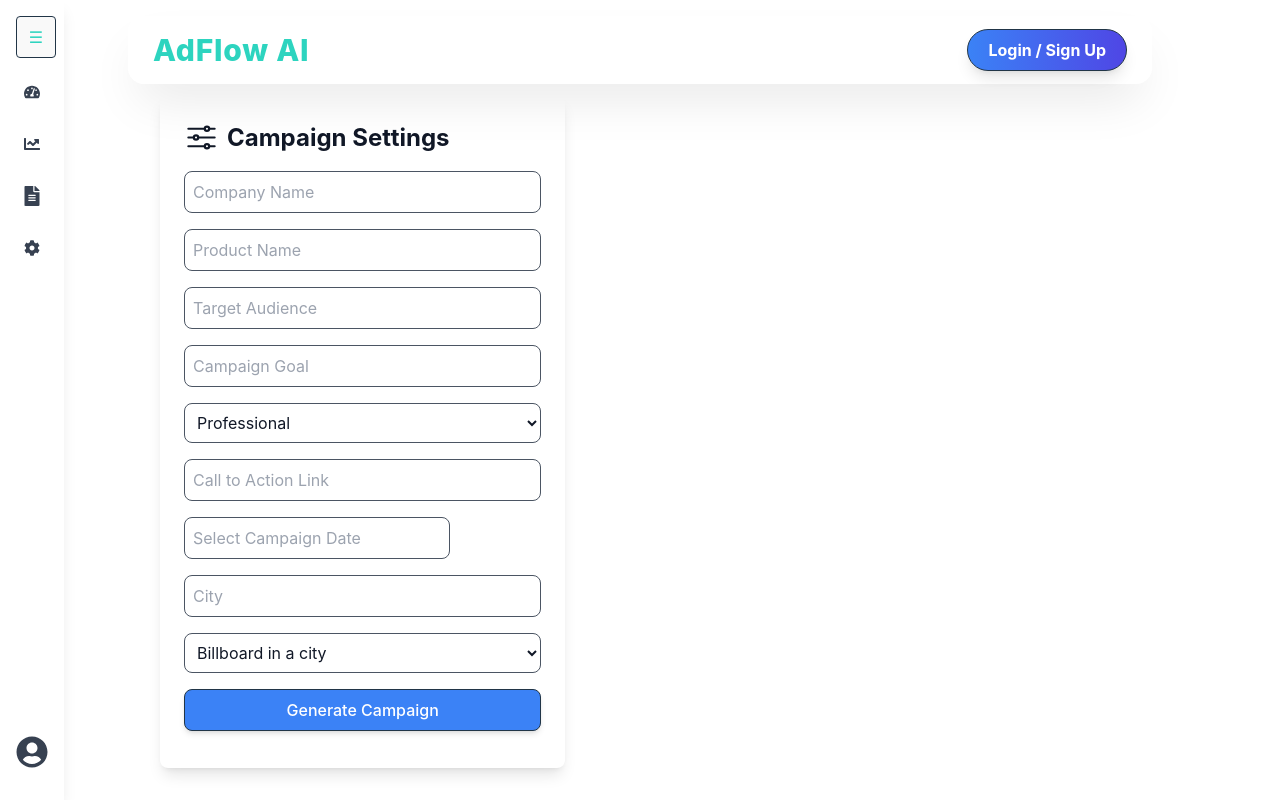
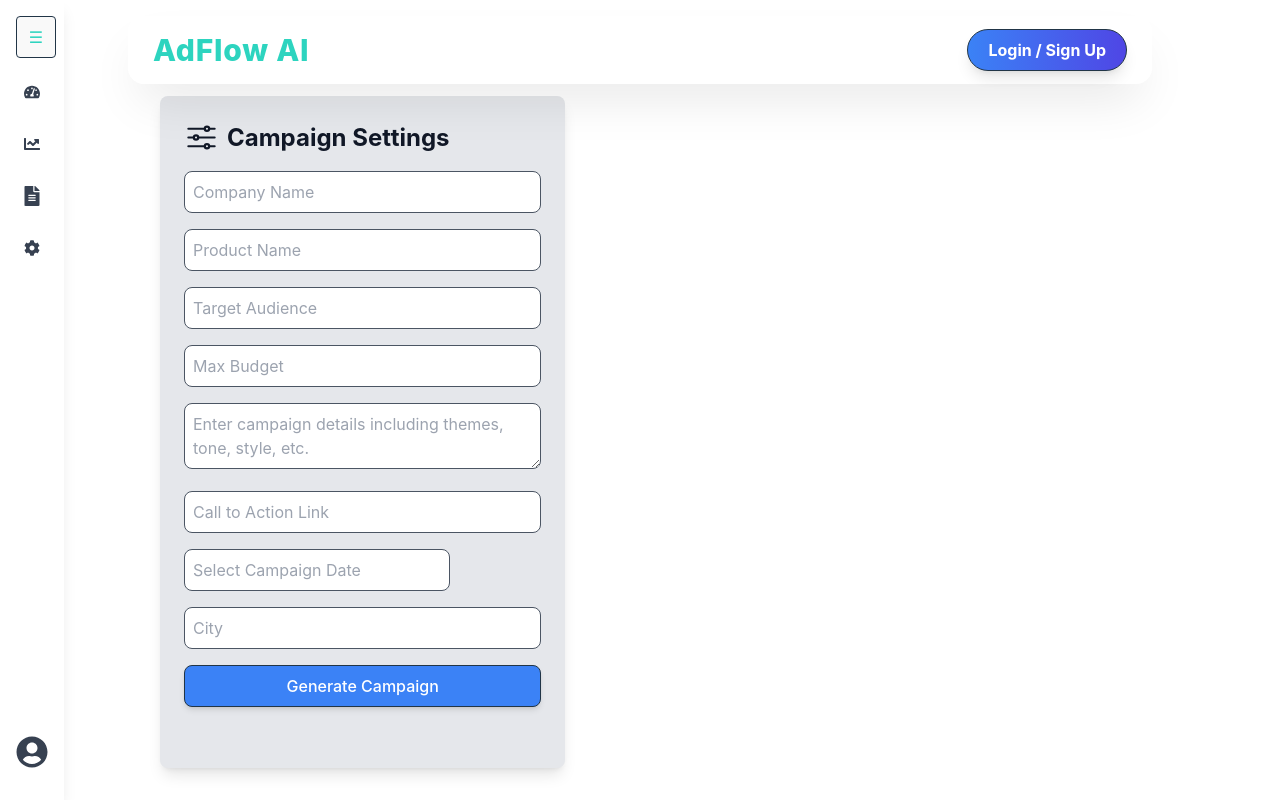
Before and after one commit to altf4-games/Datathon25, a React (Vite) app: page /dashboard in a window 1280 px wide. Shown: the top 800 px of the page. Built offline with nearby package versions, Linux system fonts and the light colour scheme.

Commit message:
Update: Modify marketing prompt to include max budget and user prompt

```diff
--- a/src/pages/Dashboardfinal.jsx
+++ b/src/pages/Dashboardfinal.jsx
@@ -13,8 +13,7 @@
   const [isOpen, setIsOpen] = useState(true);
   const [isLoading, setIsLoading] = useState(false);
   const [campaignDetails, setCampaignDetails] = useState(null);
-  const { control, handleSubmit, watch } = useForm();
-  const selectedTemplate = watch("promptTemplate", "Billboard in a city");
+  const { control, handleSubmit } = useForm();
 
   const onSubmit = async (data) => {
     console.log("Form Data:", data);
@@ -49,9 +48,8 @@
 
   return (
     <div className="min-h-screen bg-white flex flex-col md:flex-row p-4 md:p-8">
-      {/* Left Side - Form */}
       <div
-        className={`bg-white text-grey-700 p-4 md:p-6 pt-6 mt-16 ml-32 rounded-lg shadow-lg transition-all duration-500 ease-in-out ${
+        className={`bg-gray-200 text-grey-700 p-4 md:p-6 pt-6 mt-16 ml-32 rounded-lg shadow-lg transition-all duration-500 ease-in-out ${
           isOpen ? "w-full md:w-1/3" : "w-full md:w-[75px]"
         }`}
       >
@@ -79,7 +77,7 @@
                 {...field}
                 type="text"
                 placeholder="Company Name"
-                className="w-full p-2 bg- border border-gray-600 rounded-lg focus:outline-none focus:border-blue-400 transition placeholder-gray-400"
+                className="w-full p-2 border border-gray-600 rounded-lg focus:outline-none focus:border-blue-400 transition placeholder-gray-400"
                 required
               />
             )}
@@ -93,7 +91,7 @@
                 {...field}
                 type="text"
                 placeholder="Product Name"
-                className="w-full p-2 bg-white border border-gray-600 rounded-lg focus:outline-none focus:border-blue-400 transition placeholder-gray-400"
+                className="w-full p-2 border border-gray-600 rounded-lg focus:outline-none focus:border-blue-400 transition placeholder-gray-400"
                 required
               />
             )}
@@ -107,41 +105,36 @@
                 {...field}
                 type="text"
                 placeholder="Target Audience"
-                className="w-full p-2 bg-white border border-gray-600 rounded-lg focus:outline-none focus:border-blue-400 transition placeholder-gray-400"
+                className="w-full p-2 border border-gray-600 rounded-lg focus:outline-none focus:border-blue-400 transition placeholder-gray-400"
                 required
               />
             )}
           />
           <Controller
-            name="campaignGoal"
+            name="maxBudget"
             control={control}
             defaultValue=""
             render={({ field }) => (
-              <Tooltip title="Define the main objective, e.g., increasing brand awareness, driving sales, or promoting a new product">
-                <input
-                  {...field}
-                  type="text"
-                  placeholder="Campaign Goal"
-                  className="w-full p-2 bg-white border border-gray-600 rounded-lg focus:outline-none focus:border-blue-400 transition placeholder-gray-400"
-                  required
-                />
-              </Tooltip>
+              <input
+                {...field}
+                type="number"
+                placeholder="Max Budget"
+                className="w-full p-2 border border-gray-600 rounded-lg focus:outline-none focus:border-blue-400 transition placeholder-gray-400"
+                required
+              />
             )}
           />
           <Controller
-            name="tone"
+            name="userPrompt"
             control={control}
-            defaultValue="Professional"
+            defaultValue=""
             render={({ field }) => (
-              <select
+              <textarea
                 {...field}
-                className="w-full p-2 bg-white border border-gray-600 rounded-lg focus:outline-none focus:border-blue-400 transition"
-              >
-                <option value="Professional">Professional</option>
-                <option value="Friendly">Friendly</option>
-                <option value="Humorous">Humorous</option>
-                <option value="Inspirational">Inspirational</option>
-              </select>
+                placeholder="Enter campaign details including themes, tone, style, etc."
+                className="w-full p-2 border border-gray-600 rounded-lg focus:outline-none focus:border-blue-400 transition placeholder-gray-400"
+                required
+              ></textarea>
             )}
           />
           <Controller
@@ -153,7 +146,7 @@
                 {...field}
                 type="text"
                 placeholder="Call to Action Link"
-                className="w-full p-2 bg-white border border-gray-600 rounded-lg focus:outline-none focus:border-blue-400 transition placeholder-gray-400"
+                className="w-full p-2 border border-gray-600 rounded-lg focus:outline-none focus:border-blue-400 transition placeholder-gray-400"
                 required
               />
             )}
@@ -168,7 +161,7 @@
                 selected={field.value}
                 onChange={(date) => field.onChange(date)}
                 placeholderText="Select Campaign Date"
-                className="w-full p-2 bg-white text-white border border-gray-600 rounded-lg focus:outline-none focus:border-blue-400 transition"
+                className="w-full p-2 border border-gray-600 rounded-lg focus:outline-none focus:border-blue-400 transition"
               />
             )}
           />
@@ -181,42 +174,11 @@
                 {...field}
                 type="text"
                 placeholder="City"
-                className="w-full p-2 bg-white border border-gray-600 rounded-lg focus:outline-none focus:border-blue-400 transition placeholder-gray-400"
+                className="w-full p-2 border border-gray-600 rounded-lg focus:outline-none focus:border-blue-400 transition placeholder-gray-400"
                 required
               />
             )}
           />
-          <Controller
-            name="promptTemplate"
-            control={control}
-            defaultValue="Billboard in a city"
-            render={({ field }) => (
-              <select
-                {...field}
-                className="w-full p-2 bg-white border border-gray-600 rounded-lg focus:outline-none focus:border-blue-400 transition"
-              >
-                <option value="Billboard in a city">Billboard in a city</option>
-                <option value="Social media post">Social media post</option>
-                <option value="Magazine ad">Magazine ad</option>
-                <option value="Product packaging">Product packaging</option>
-                <option value="Custom">Custom</option>
-              </select>
-            )}
-          />
-          {selectedTemplate === "Custom" && (
-            <Controller
-              name="customPrompt"
-              control={control}
-              defaultValue=""
-              render={({ field }) => (
-                <textarea
-                  {...field}
-                  placeholder="Enter custom prompt details"
-                  className="w-full p-2 bg-white border border-gray-600 rounded-lg focus:outline-none focus:border-blue-400 transition placeholder-gray-400"
-                ></textarea>
-              )}
-            />
-          )}
           <button
             type="submit"
             className="w-full bg-blue-500 hover:bg-blue-600 text-white p-2 rounded-lg shadow-md transition duration-300"
@@ -226,7 +188,6 @@
         </form>
       </div>
 
-      {/* Right Side - A/B Test Results */}
       <div className="flex-1 mt-6 md:mt-0 bg-white md:ml-6">
         {isLoading && (
           <div className="flex justify-center items-center h-full">
@@ -241,12 +202,11 @@
               A/B Test Results
             </h2>
             <div className="grid grid-cols-1 sm:grid-cols-2 gap-6">
-              {/* Option A Card */}
-              <div className="bg-white rounded-lg shadow-lg p-4 sm:p-6">
+              <div className="bg-gray-200 rounded-lg shadow-lg p-4 sm:p-6">
                 <h3 className="text-2xl font-semibold text-blue-400 mb-4 text-center">
                   Option A
                 </h3>
-                <div className="text-sm text-gray-300">
+                <div className="text-sm text-black">
                   <ReactMarkdown className="mb-2">
                     {String(campaignDetails.fal.text)}
                   </ReactMarkdown>
@@ -267,12 +227,11 @@
                   )}
                 </div>
               </div>
-              {/* Option B Card */}
-              <div className="bg-gray-800 rounded-lg shadow-lg p-4 sm:p-6">
+              <div className="bg-gray-200 rounded-lg shadow-lg p-4 sm:p-6">
                 <h3 className="text-2xl font-semibold text-blue-400 mb-4 text-center">
                   Option B
                 </h3>
-                <div className="text-sm text-gray-300">
+                <div className="text-sm text-black">
                   <ReactMarkdown className="mb-2">
                     {String(campaignDetails.hf.text)}
                   </ReactMarkdown>
```
Also changed, not shown: 2 other files (tests, documents, lock files or other folders).
